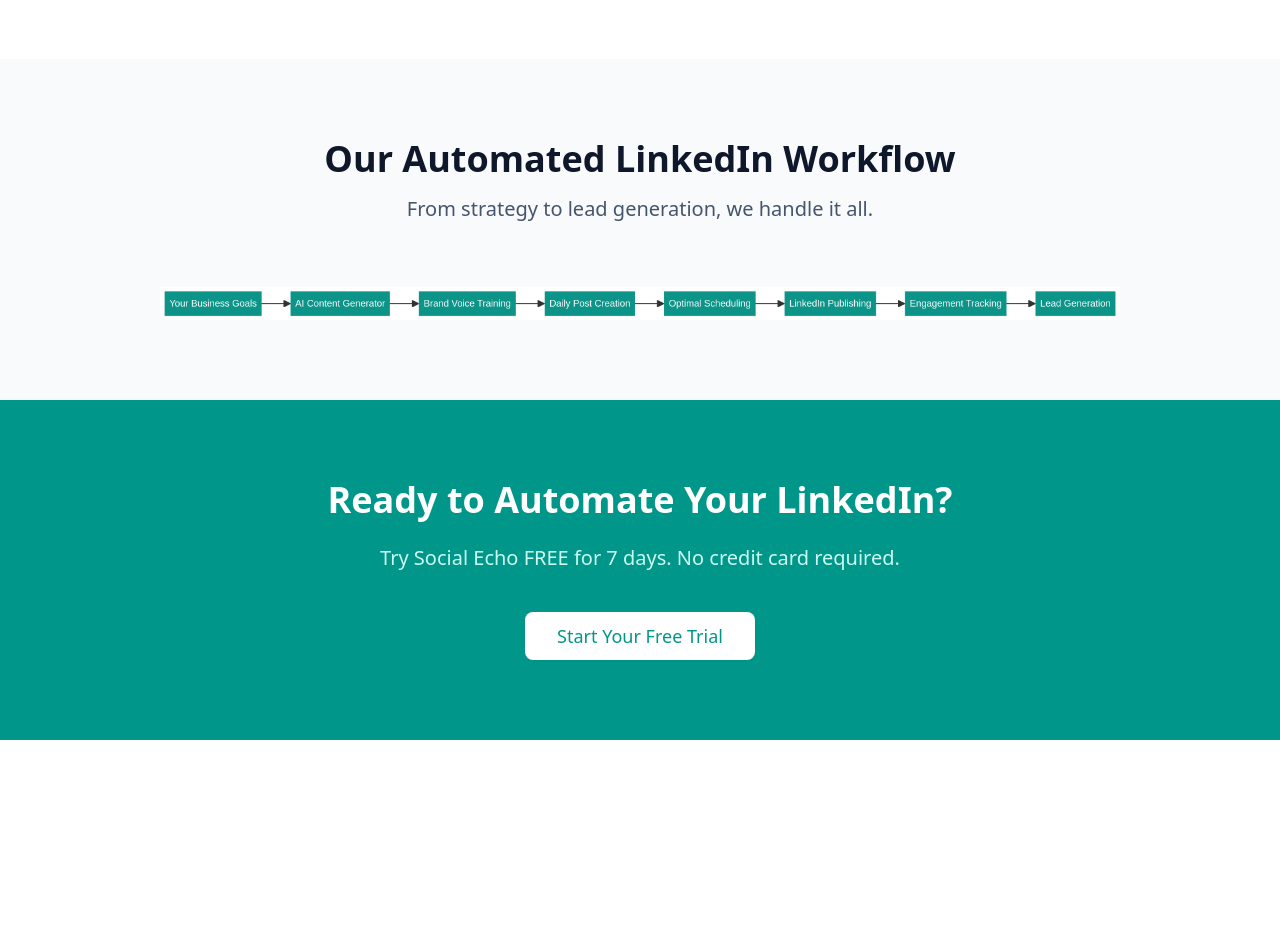
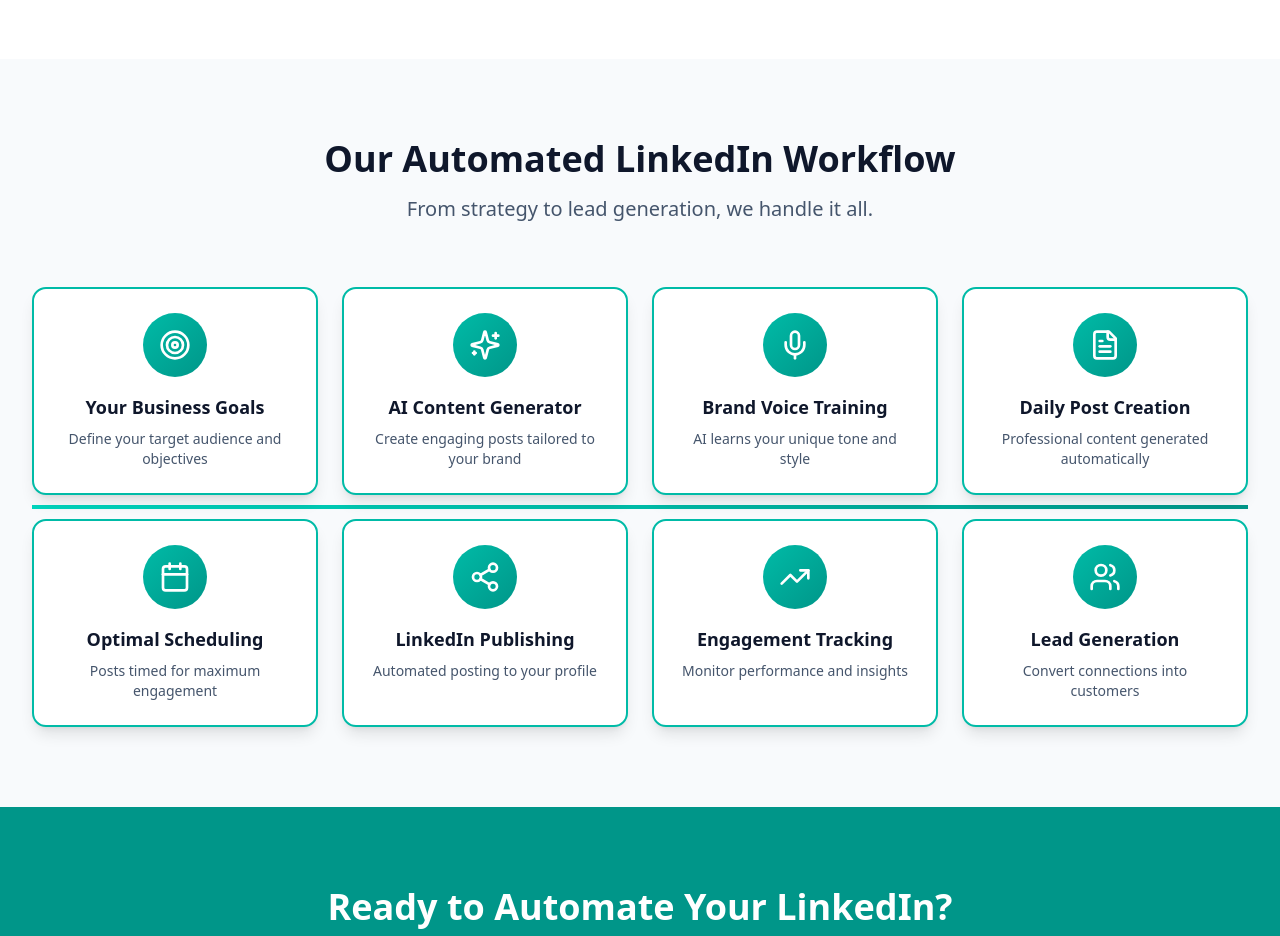
Before and after one commit to H6gvbhYujnhwP/thegreenagents, a React (Vite) app: page /services/linkedin-automation in a window 1280 px wide. Shown: the part 1360-2296 px from the top of the page. Before the commit the page ends 2100 px from the top, so only its background shows below. Built offline with nearby package versions, Linux system fonts and the light colour scheme.

Commit message:
Redesign LinkedIn workflow with modern card-based layout and icons

```diff
--- a/src/pages/LinkedInAutomationPage.jsx
+++ b/src/pages/LinkedInAutomationPage.jsx
@@ -1,5 +1,6 @@
 import { Button } from "@/components/ui/button";
 import { Link } from "react-router-dom";
+import { Target, Sparkles, Mic, FileText, Calendar, Share2, TrendingUp, Users } from "lucide-react";
 
 function LinkedInAutomationPage() {
   return (
@@ -32,12 +33,92 @@
 
       {/* Workflow Diagram */}
       <section className="py-20 bg-slate-50">
-        <div className="max-w-5xl mx-auto px-4 sm:px-6 lg:px-8">
+        <div className="max-w-7xl mx-auto px-4 sm:px-6 lg:px-8">
           <div className="text-center mb-16">
             <h2 className="text-3xl md:text-4xl font-bold text-slate-900 mb-4">Our Automated LinkedIn Workflow</h2>
             <p className="text-xl text-slate-600">From strategy to lead generation, we handle it all.</p>
           </div>
-          <img src="/linkedin-images/linkedin-workflow.png" alt="LinkedIn Automation Workflow" className="w-full h-auto" />
+
+          {/* Modern Workflow Steps */}
+          <div className="relative">
+            {/* Connection Lines */}
+            <div className="hidden lg:block absolute top-1/2 left-0 right-0 h-1 bg-gradient-to-r from-teal-400 via-teal-500 to-teal-600 transform -translate-y-1/2 z-0"></div>
+
+            {/* Workflow Steps Grid */}
+            <div className="grid grid-cols-1 md:grid-cols-2 lg:grid-cols-4 gap-6 relative z-10">
+              {/* Step 1 */}
+              <div className="bg-white rounded-xl shadow-lg p-6 border-2 border-teal-500 transform hover:scale-105 transition-transform duration-300">
+                <div className="flex items-center justify-center w-16 h-16 bg-gradient-to-br from-teal-500 to-teal-600 rounded-full mb-4 mx-auto">
+                  <Target className="w-8 h-8 text-white" />
+                </div>
+                <h3 className="text-lg font-bold text-slate-900 text-center mb-2">Your Business Goals</h3>
+                <p className="text-sm text-slate-600 text-center">Define your target audience and objectives</p>
+              </div>
+
+              {/* Step 2 */}
+              <div className="bg-white rounded-xl shadow-lg p-6 border-2 border-teal-500 transform hover:scale-105 transition-transform duration-300">
+                <div className="flex items-center justify-center w-16 h-16 bg-gradient-to-br from-teal-500 to-teal-600 rounded-full mb-4 mx-auto">
+                  <Sparkles className="w-8 h-8 text-white" />
+                </div>
+                <h3 className="text-lg font-bold text-slate-900 text-center mb-2">AI Content Generator</h3>
+                <p className="text-sm text-slate-600 text-center">Create engaging posts tailored to your brand</p>
+              </div>
+
+              {/* Step 3 */}
+              <div className="bg-white rounded-xl shadow-lg p-6 border-2 border-teal-500 transform hover:scale-105 transition-transform duration-300">
+                <div className="flex items-center justify-center w-16 h-16 bg-gradient-to-br from-teal-500 to-teal-600 rounded-full mb-4 mx-auto">
+                  <Mic className="w-8 h-8 text-white" />
+                </div>
+                <h3 className="text-lg font-bold text-slate-900 text-center mb-2">Brand Voice Training</h3>
+                <p className="text-sm text-slate-600 text-center">AI learns your unique tone and style</p>
+              </div>
+
+              {/* Step 4 */}
+              <div className="bg-white rounded-xl shadow-lg p-6 border-2 border-teal-500 transform hover:scale-105 transition-transform duration-300">
+                <div className="flex items-center justify-center w-16 h-16 bg-gradient-to-br from-teal-500 to-teal-600 rounded-full mb-4 mx-auto">
+                  <FileText className="w-8 h-8 text-white" />
+                </div>
+                <h3 className="text-lg font-bold text-slate-900 text-center mb-2">Daily Post Creation</h3>
+                <p className="text-sm text-slate-600 text-center">Professional content generated automatically</p>
+              </div>
+
+              {/* Step 5 */}
+              <div className="bg-white rounded-xl shadow-lg p-6 border-2 border-teal-500 transform hover:scale-105 transition-transform duration-300">
+                <div className="flex items-center justify-center w-16 h-16 bg-gradient-to-br from-teal-500 to-teal-600 rounded-full mb-4 mx-auto">
+                  <Calendar className="w-8 h-8 text-white" />
+                </div>
+                <h3 className="text-lg font-bold text-slate-900 text-center mb-2">Optimal Scheduling</h3>
+                <p className="text-sm text-slate-600 text-center">Posts timed for maximum engagement</p>
+              </div>
+
+              {/* Step 6 */}
+              <div className="bg-white rounded-xl shadow-lg p-6 border-2 border-teal-500 transform hover:scale-105 transition-transform duration-300">
+                <div className="flex items-center justify-center w-16 h-16 bg-gradient-to-br from-teal-500 to-teal-600 rounded-full mb-4 mx-auto">
+                  <Share2 className="w-8 h-8 text-white" />
+                </div>
+                <h3 className="text-lg font-bold text-slate-900 text-center mb-2">LinkedIn Publishing</h3>
+                <p className="text-sm text-slate-600 text-center">Automated posting to your profile</p>
+              </div>
+
+              {/* Step 7 */}
+              <div className="bg-white rounded-xl shadow-lg p-6 border-2 border-teal-500 transform hover:scale-105 transition-transform duration-300">
+                <div className="flex items-center justify-center w-16 h-16 bg-gradient-to-br from-teal-500 to-teal-600 rounded-full mb-4 mx-auto">
+                  <TrendingUp className="w-8 h-8 text-white" />
+                </div>
+                <h3 className="text-lg font-bold text-slate-900 text-center mb-2">Engagement Tracking</h3>
+                <p className="text-sm text-slate-600 text-center">Monitor performance and insights</p>
+              </div>
+
+              {/* Step 8 */}
+              <div className="bg-white rounded-xl shadow-lg p-6 border-2 border-teal-500 transform hover:scale-105 transition-transform duration-300">
+                <div className="flex items-center justify-center w-16 h-16 bg-gradient-to-br from-teal-500 to-teal-600 rounded-full mb-4 mx-auto">
+                  <Users className="w-8 h-8 text-white" />
+                </div>
+                <h3 className="text-lg font-bold text-slate-900 text-center mb-2">Lead Generation</h3>
+                <p className="text-sm text-slate-600 text-center">Convert connections into customers</p>
+              </div>
+            </div>
+          </div>
         </div>
       </section>
 
```
